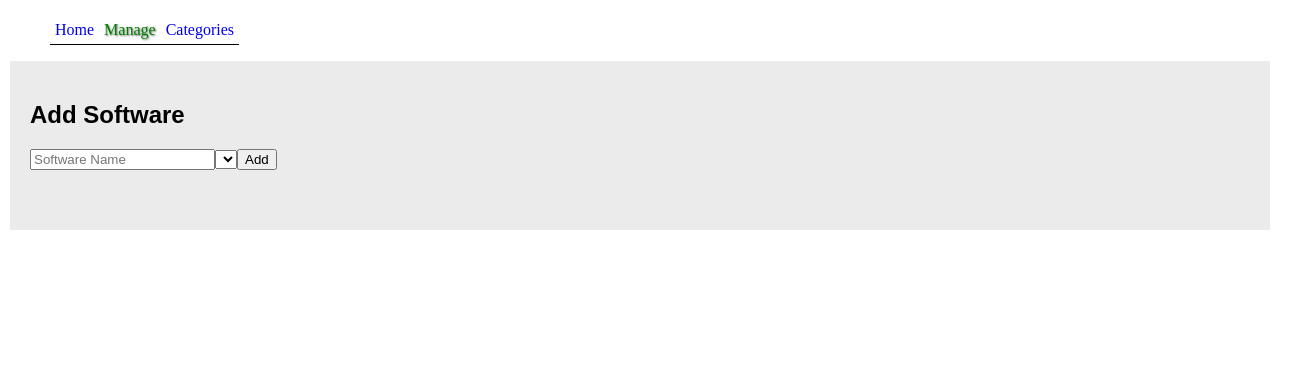
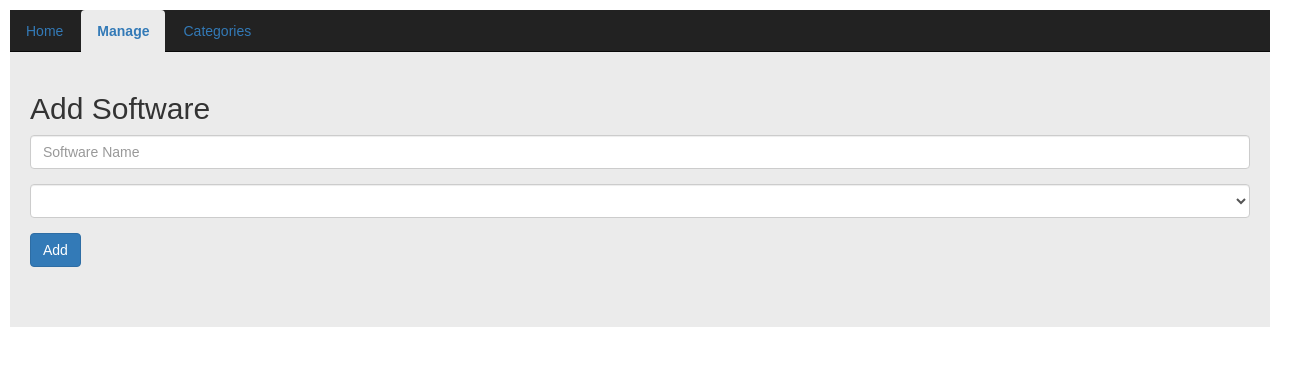
Before and after one commit to bibekk/softwaremgmt, a React (Create React App) app: page /AddSoftware in a window 1280 px wide. Shown: the top 366 px of the page, 1310 px wide, since content can reach past the window. Built offline with nearby package versions, Linux system fonts and the light colour scheme; no server answers.

Commit message:
added bootstrap

```diff
--- a/package.json
+++ b/package.json
@@ -3,6 +3,7 @@
   "version": "0.1.0",
   "private": true,
   "dependencies": {
+    "bootstrap": "^3.3.7",
     "clarifai": "^2.2.0",
     "react": "^15.6.1",
     "react-dom": "^15.6.1",
--- a/src/App.css
+++ b/src/App.css
@@ -1,51 +1,18 @@
 #root {
     margin: 10px;
 }
-ul {
-    width: 40%;
+
+.software-nav li {
+    border-top: 1px solid #ebebeb;
+    border-left: 1px solid #ebebeb;
+    padding: 3px 5px 5px 2px;
+    cursor: pointer;
+
 }
-ul li {
-    list-style-type: none;
-    border-bottom: 1px solid #ccc;
-    text-align: left;
-    padding: 2px;
+.software-nav li:last-child {
+    border-right: 1px solid #ebebeb;
 }
-ul.navbar {
-    width: 100%;
-}
-ul.navbar li {
-    display: inline-block;
-    list-style-type: none;
-    padding: 5px;
-    border-bottom: 1px solid #000;
-}
-ul.navbar li a {
-    text-decoration: none;
-    font-family: Ariel;
-}
-ul.navbar li a:hover {
+.active {
+    background-color: #ebebeb;
     font-weight: bold;
 }
-.selected {
-    color: green;
-    text-shadow: 1px 1px 2px #666;
-}
-span.softwareType {
-    border: 1px solid #ccc;
-    padding: 4px;
-    font-size: 10pt;
-    cursor: pointer;
-}
-span.softwareType:hover {
-    background-color: #ccc;
-}
-.current {
-    background: #cdebea;
-    font-weight: bold;
-    border-bottom-color: #cdebae;
-}
-div.softwareList {
-    border: 1px solid #ccc;
-    margin-top: 3px;
-    background-color: #cdebea;
-}
--- a/src/App.js
+++ b/src/App.js
@@ -1,14 +1,16 @@
 import React, {Component} from 'react';
 import './App.css';
 import Header from './Components/Header';
-
+import 'bootstrap/dist/css/bootstrap.css';
 
 class App extends Component {
    render(){
        return(
            <div>
            <Header />
-             {this.props.children}
+             <div>
+                    {this.props.children}
+              </div>
            </div>
        );
    }
--- a/src/Components/AddSoftware.js
+++ b/src/Components/AddSoftware.js
@@ -46,7 +46,7 @@ class AddSoftware extends React.Component{
         var message = [];
         if(this.state.softwareAdded !=null){
             message.push(<span key='100'>{this.state.softwareAdded} added successfully &nbsp;
-                         <button onClick={()=>{this.setState({softwareAdded: null})}}>Clear</button></span>);
+                         <button className='btn btn-info' onClick={()=>{this.setState({softwareAdded: null})}}>Clear</button></span>);
         }
 
         this.state.categories.forEach(function(c){
@@ -55,13 +55,17 @@ class AddSoftware extends React.Component{
             );
         });
         return(
-           <div style={{ 'backgroundColor': '#ebebeb', padding:'20px'}}>
+           <div  style={{ 'backgroundColor': '#ebebeb', padding:'20px'}}>
               <h2>Add Software</h2>
-              <input type="text" ref="txtName" placeholder="Software Name"/>
-              <select ref="selType">
-                {cat}
-              </select>
-              <button onClick={this.postData}>Add</button>
+              <div className='form-group'>
+                <input className='form-control' type="text" ref="txtName" placeholder="Software Name"/>
+              </div>
+              <div className='form-group'>
+                 <select className='form-control' ref="selType">
+                    {cat}
+                </select>
+              </div>
+              <button className='btn btn-primary' onClick={this.postData}>Add</button>
             {/*<SoftwareList/>*/}
              <div style={{height:'40px'}}>{message}</div>
             </div>
--- a/src/Components/Header.js
+++ b/src/Components/Header.js
@@ -4,10 +4,10 @@ import {NavLink} from 'react-router-dom';
 class Header extends React.Component{
     render(){
         return(
-            <ul className='navbar'>
-                <li><NavLink activeClassName="selected" to="/" exact={true} >Home</NavLink></li>
-                <li><NavLink activeClassName="selected" to="/AddSoftware">Manage</NavLink></li>
-                <li><NavLink activeClassName="selected" to="/Categories">Categories</NavLink></li>
+            <ul className='nav nav-tabs navbar-inverse   nabar-static-top'>
+                <li><NavLink activeClassName="active" to="/" exact={true} >Home</NavLink></li>
+                <li><NavLink activeClassName="active" to="/AddSoftware">Manage</NavLink></li>
+                <li><NavLink activeClassName="active" to="/Categories">Categories</NavLink></li>
             </ul>
         );
     }
--- a/src/Components/SoftwareCategory.js
+++ b/src/Components/SoftwareCategory.js
@@ -77,33 +77,48 @@ class SoftwareCategory extends Component {
           this.state.categories.forEach(function (v) {
              if(v.tbl_software_typeid !== this.state.editModeIndex){
                  cat.push(
-                    <li key ={v.tbl_software_typeid}>{v.software_type}
-                     <button style={{float:'right'}} onClick={()=>this.deleteCategoryByID(v.tbl_software_typeid)}>Delete</button>
-                     <button style={{float: "right"}} onClick={()=>{ this.setState({editModeIndex: v.tbl_software_typeid})} }>Edit</button>
+                    <li className='list-group-item' key ={v.tbl_software_typeid}>{v.software_type}
+                     <button className='pull-right btn btn-xs btn-danger' onClick={()=>this.deleteCategoryByID(v.tbl_software_typeid)}>Delete</button>
+                     <button className='btn btn-primary btn-xs pull-right' onClick={()=>{ this.setState({editModeIndex: v.tbl_software_typeid})} }>Edit</button>
                     </li>
                     );
              }else{
                  cat.push(
                    <li key ={v.tbl_software_typeid}>
-                        <input type="text" ref="software_type" defaultValue={v.software_type} />
-                        <button onClick={()=>this.updateCategory(v.tbl_software_typeid)}>Update</button>
-                        <button onClick={()=>{  this.setState({editModeIndex:null}) }}>Cancel</button>
+                        <div>
+                            <div className='form-group'>
+                                <input type="text" ref="software_type" className='form-control' defaultValue={v.software_type} />
+                            </div>
+                            <button className='btn btn-primary ' onClick={()=>this.updateCategory(v.tbl_software_typeid)}>Update</button>
+                            <button className='btn btn-danger ' onClick={()=>{  this.setState({editModeIndex:null}) }}>Cancel</button>
+                        </div>
                    </li>
                  );
              }
            },this);
 
            if(this.state.addMode){
-               addCat.push(<div key='100'><br/><input type='text' ref='cat'/><button onClick={this.addCategory}>Add</button>
-                           <button onClick={()=>{this.setState({addMode: false})}}>Cancel</button></div>);
+               addCat.push(<div key='100'><br/>
+                           <div className='form-group'>
+                                <input placeholder='Category' type='text' className='form-control' ref='cat'/>
+                           </div>
+                           <div className='form-group'>
+                                <button className='btn btn-primary' onClick={this.addCategory}>Add</button>
+                                <button className='btn btn-danger' onClick={()=>{this.setState({addMode: false})}}>Cancel</button>
+                            </div>
+
+                            </div>);
+
            }
 
          return(
            <div>
              <h2>Software Categories</h2>
-             <button onClick={()=>{this.setState({addMode: true})}}>Add</button>
+             <div>
+                <button className='btn btn-primary'><span className='glyphicon glyphicon-plus' onClick={()=>{this.setState({addMode: true})}}>Add</span></button>
              {addCat}
-             <ul>
+             </div>
+             <ul className='list-group'>
                 {cat}
              </ul>
 
--- a/src/Components/SoftwareList.js
+++ b/src/Components/SoftwareList.js
@@ -66,13 +66,12 @@ class SoftwareList extends Component {
     render() {
           var soft = [];
           var cat = [];
-          var catCount =[];
 
           this.state.softwares.forEach(function (v) {
              if(v.software_type === this.state.currentCat){
                  soft.push(
-                     <li key ={v.software_id}>{v.software_name} <span style={{'fontSize': '10px',float:'right'}}></span>
-                     <button style={{float: 'right'}} onClick={()=>this.deleteSoftwareByID(v.software_id)}>Delete</button></li>
+                     <li  role='presentation' key ={v.software_id} className='list-group-item'>{v.software_name}
+                     <button className='pull-right btn btn-danger btn-xs' onClick={()=>this.deleteSoftwareByID(v.software_id)}>Delete</button></li>
                  );
              }
            },this);
@@ -80,7 +79,7 @@ class SoftwareList extends Component {
 
           this.state.categories.forEach(function(v){
              cat.push(
-                 <span key={v.tbl_software_typeid} className={this.state.currentCat === v.software_type?"softwareType current":"softwareType"} onClick={() => this.setState({currentCat : v.software_type})}>{v.software_type}({v.total})</span>
+                 <li  key={v.tbl_software_typeid} className={this.state.currentCat === v.software_type?"active":""} onClick={() => this.setState({currentCat : v.software_type})}>{v.software_type}<span className='badge'>{v.total}</span></li>
              );
           },this);
 
@@ -89,9 +88,13 @@ class SoftwareList extends Component {
          return(
            <div>
              <h2>Software Lists</h2>
-             <div>{cat}</div>
+             <div>
+               <ul className ="software-nav nav nav-tabs">
+                {cat}
+               </ul>
+             </div>
              <div className = "softwareList">
-                 <ul>
+                 <ul className='list-group'>
                     {soft}
                  </ul>
              </div>
--- a/src/index.js
+++ b/src/index.js
@@ -11,6 +11,8 @@ import SoftwareCategory from './Components/SoftwareCategory';
 import App from './App';
 import registerServiceWorker from './registerServiceWorker';
 import './index.css';
+//bootstrap
+
 
 
 ReactDOM.render((
```
